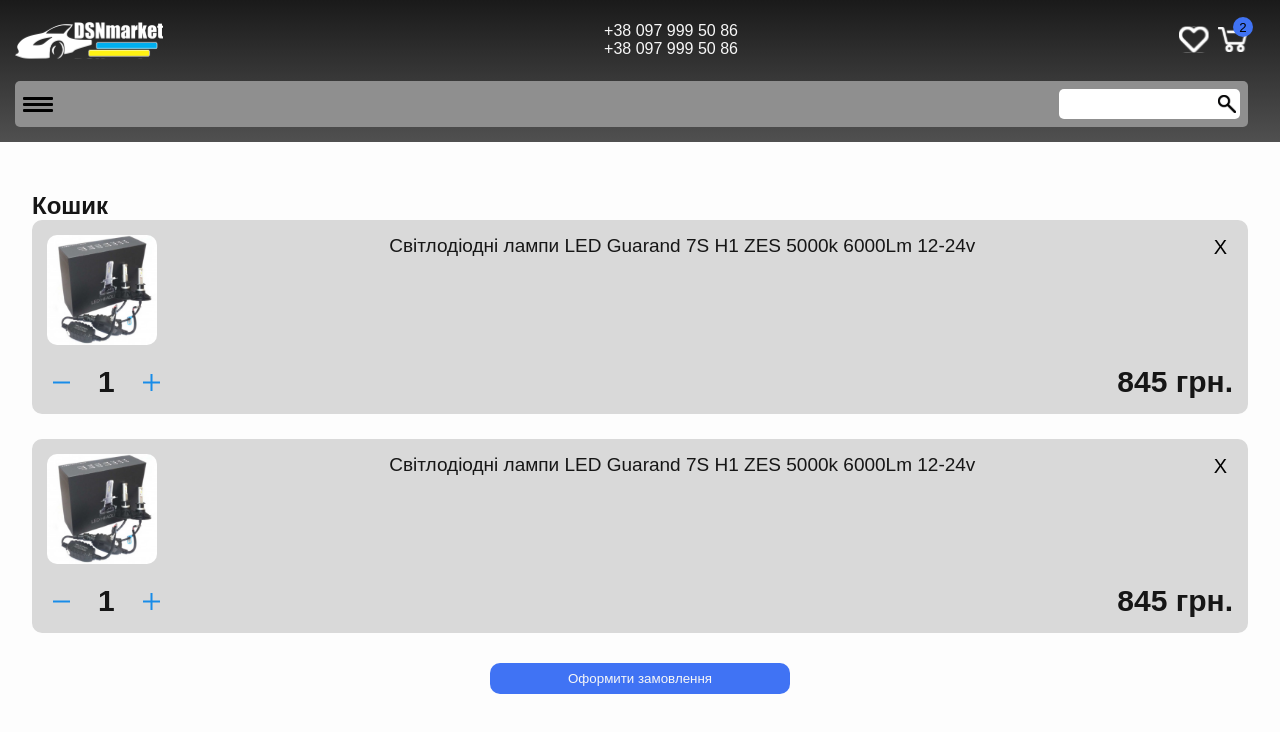
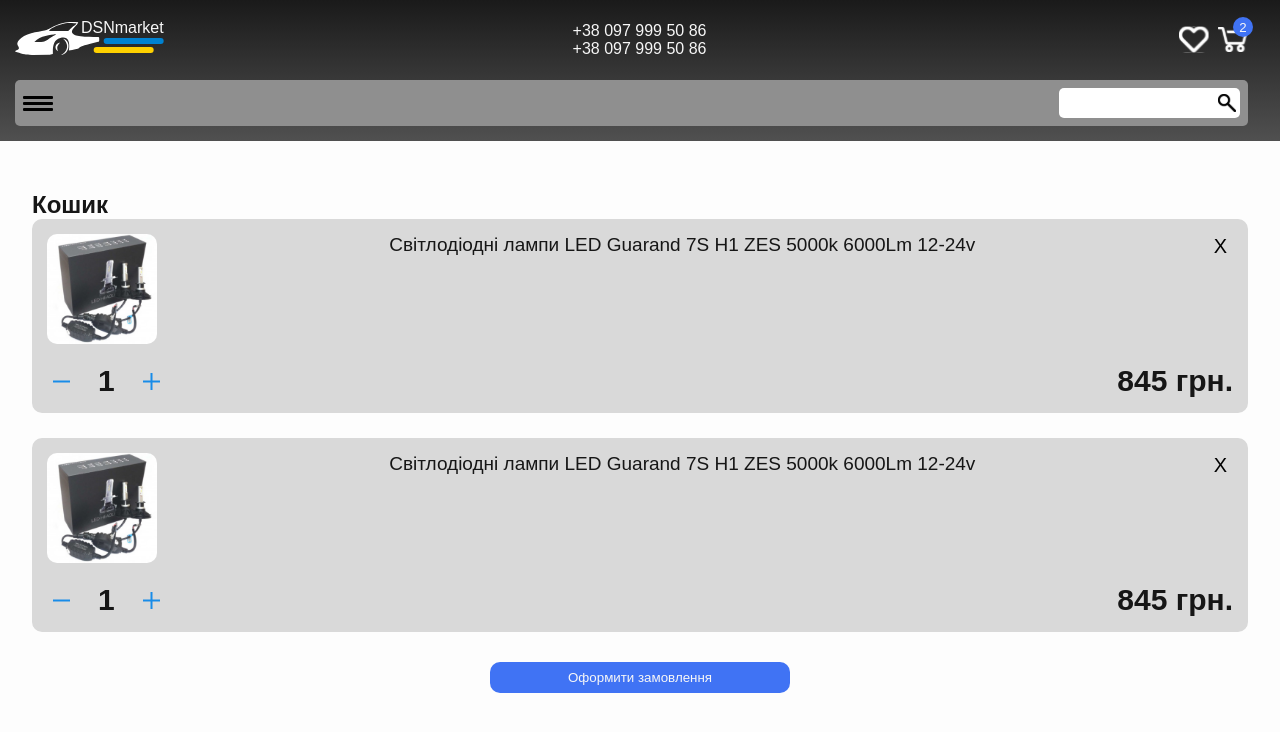
Before and after one commit to nezalonov-serhii/dsn-market, a Next.js app: page /basket in a window 1280 px wide. Shown: the top 732 px of the page. Built offline with nearby package versions, Linux system fonts and the light colour scheme.

Commit message:
Change logo

```diff
--- a/src/components/Header/Header.jsx
+++ b/src/components/Header/Header.jsx
@@ -3,13 +3,13 @@
 import Image from "next/image";
 import Link from "next/link";
 
-import Logo from "../../../public/logo.svg";
 import Heart from "../../../public/heart.svg";
 import Shop from "../../../public/shop.svg";
 
 import styles from "./header.module.css";
 import CategoriesBurger from "../CategoriesBurger/CategoriesBurger";
 import { useSelector } from "react-redux";
+import Logo from "../Logo/Logo";
 
 export default function HeaderLayout() {
    const baskets = useSelector((state) => state.basket);
@@ -17,9 +17,7 @@
       <header className={styles.sectionHeader}>
          <div className={styles.container}>
             <div className={styles.mainHeaderWrap}>
-               <Link href="/">
-                  <Image src={Logo} alt="Logo" className={styles.logo} />
-               </Link>
+               <Logo href="/"></Logo>
                <div className={styles.contactsWrap}>
                   <a href="tel:+380979995086">+38 097 999 50 86</a>
                   <a href="tel:+380979995086">+38 097 999 50 86</a>
--- a/src/components/Header/header.module.css
+++ b/src/components/Header/header.module.css
@@ -45,13 +45,7 @@
    margin-bottom: 22px;
 }
 
-.logo {
-   color: var(--text-secondary);
 
-   @media screen and (max-width: 480px) {
-      width: 110px;
-   }
-}
 
 
 
@@ -94,6 +88,7 @@
    height: 20px;
 
 
+   color: var(--text-secondary);
    background-color: var(--accent);
    border-radius: 50%;
 
--- /dev/null
+++ b/src/components/Logo/Logo.jsx
@@ -0,0 +1,23 @@
+"use client";
+
+import Image from "next/image";
+import Link from "next/link";
+
+import LogoImage from "../../../public/logo.svg";
+
+import styles from "./logo.module.css";
+
+export default function Logo() {
+   return (
+      <header className={styles.sectionHeader}>
+         <div className={styles.container}>
+            <div className={styles.mainHeaderWrap}>
+               <Link href="/" className={styles.LogoLink}>
+                  <Image src={LogoImage} alt="Logo" className={styles.logo} />
+                  <p className={styles.logoText}>DSNmarket</p>
+               </Link>
+            </div>
+         </div>
+      </header>
+   );
+}
--- /dev/null
+++ b/src/components/Logo/logo.module.css
@@ -0,0 +1,45 @@
+.LogoLink {
+    position: relative;
+}
+
+.logoText {
+    position: absolute;
+    display: block;
+    top: 0;
+    right: 0;
+
+    transform: translate(77%, -3px);
+
+    color: var(--text-secondary);
+}
+
+.logoText::after {
+    content: "";
+    display: block;
+
+    position: absolute;
+    bottom: -7px;
+    right: 0;
+
+    border-radius: 5px;
+
+    width: 60px;
+    height: 6px;
+    background-color: #0082D1;
+}
+
+.logoText::before {
+    content: "";
+    display: block;
+
+    position: absolute;
+    bottom: -16px;
+    right: 10px;
+
+    border-radius: 5px;
+
+    width: 60px;
+    height: 6px;
+
+    background-color: #FFD100;
+}
```
Also changed, not shown: public/logo.svg.
